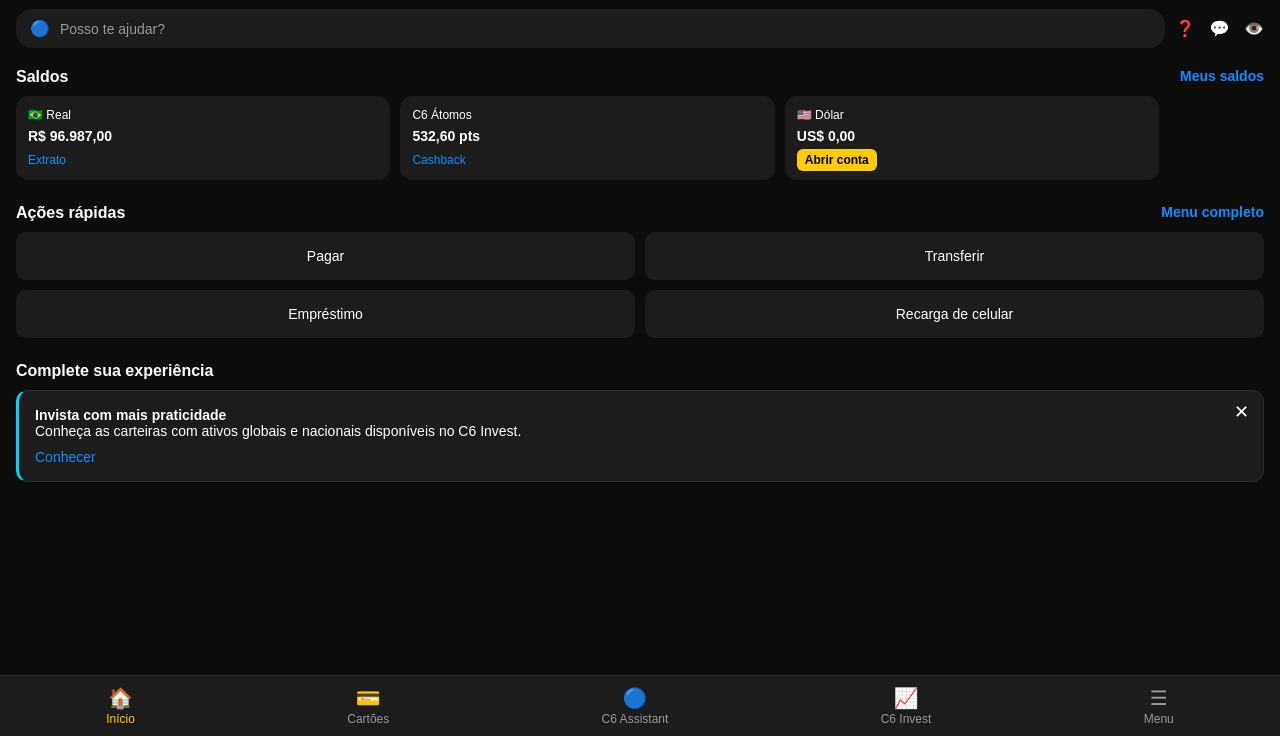
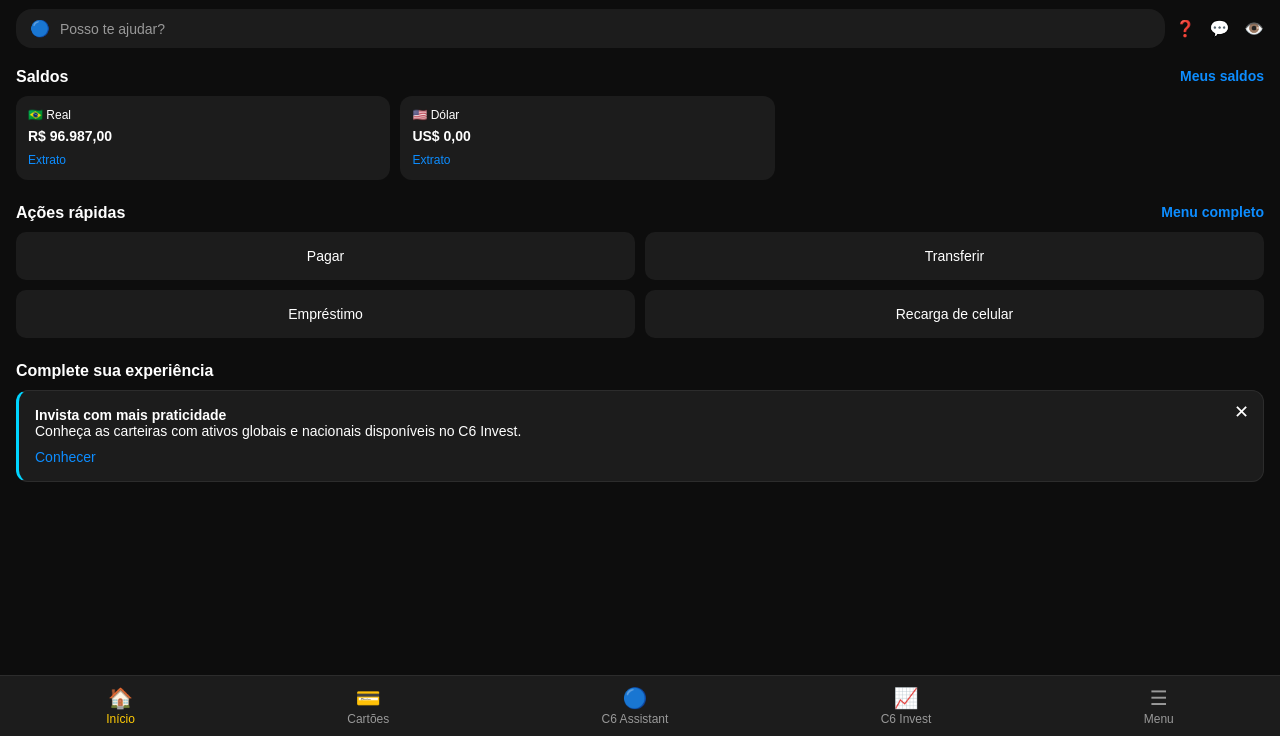
Before and after one commit to raszec/c6fakepage, a plain HTML site: page index.html in a window 1280 px wide. Shown: the part 64-800 px from the top of the page. Drawn offline with Linux system fonts and the light colour scheme.

Commit message:
Update index.html

```diff
--- a/index.html
+++ b/index.html
@@ -45,14 +45,10 @@
         <a href="#">Extrato</a>
       </div>
       <div class="card">
-        <span class="flag"> C6 Átomos</span>
-        <span class="value">532,60 pts</span>
-        <a href="#">Cashback</a>
-      </div>
-      <div class="card dollar">
-        <span class="flag">🇺🇸 Dólar</span>
+        <span class="flag"> 🇺🇸 Dólar</span>
         <span class="value">US$ 0,00</span>
-        <a class="highlight" href="#">Abrir conta</a>
+        <a href="#">Extrato</a>
+
       </div>
     </div>
   </section>
```
